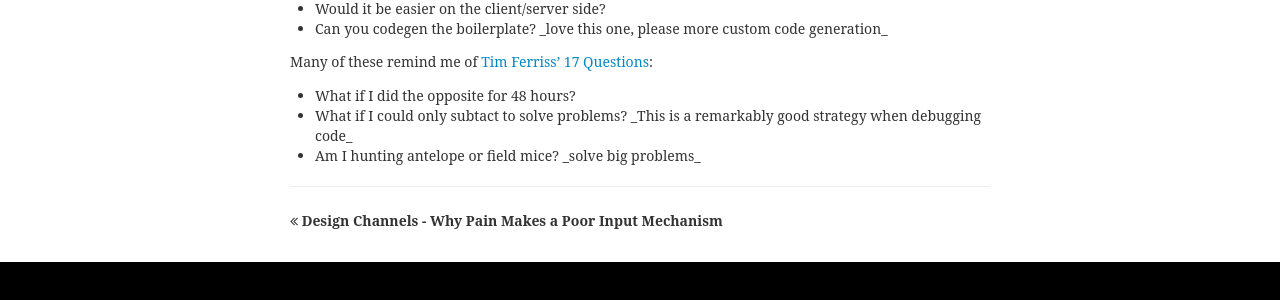
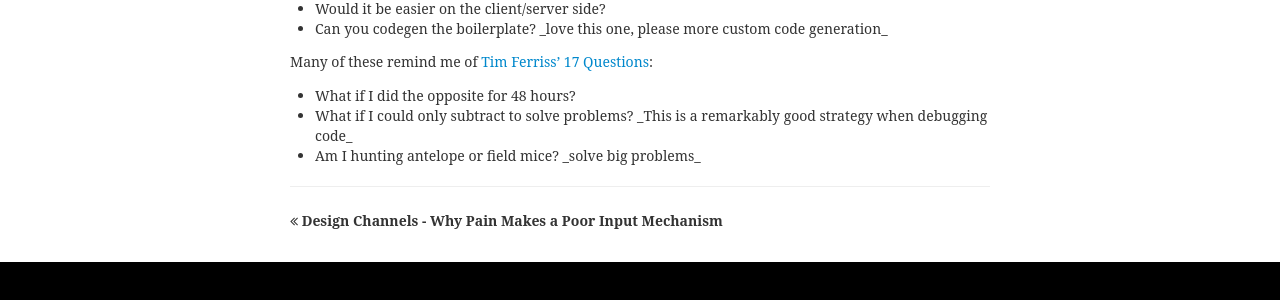
Before and after one commit to MarkHughen/MarkHughen.github.io, a Jekyll site: the page built from _posts/2017-01-04-ObliqueStrategies.md, in a window 1280 px wide. Shown: the part 694-994 px from the top of the page. Built offline with Jekyll 4.4.1, drawn with Linux system fonts in a browser that asks for light colours; nearby versions of some CDN libraries; some web fonts are replaced.

Commit message:
Update 2017-01-04-ObliqueStrategies.md

```diff
--- a/_posts/2017-01-04-ObliqueStrategies.md
+++ b/_posts/2017-01-04-ObliqueStrategies.md
@@ -18,6 +18,6 @@ Traviscj recently posted ["Oblique Programming Strategies."](https://traviscj.co
 Many of these remind me of [Tim Ferriss' 17 Questions](http://fourhourworkweek.com/2016/12/07/testing-the-impossible-17-questions-that-changed-my-life/):
 <ul>
 <li>What if I did the opposite for 48 hours?</li>
-<li>What if I could only subtact to solve problems? _This is a remarkably good strategy when debugging code_</li>
+<li>What if I could only subtract to solve problems? _This is a remarkably good strategy when debugging code_</li>
 <li>Am I hunting antelope or field mice? _solve big problems_</li>
 </ul>
```
